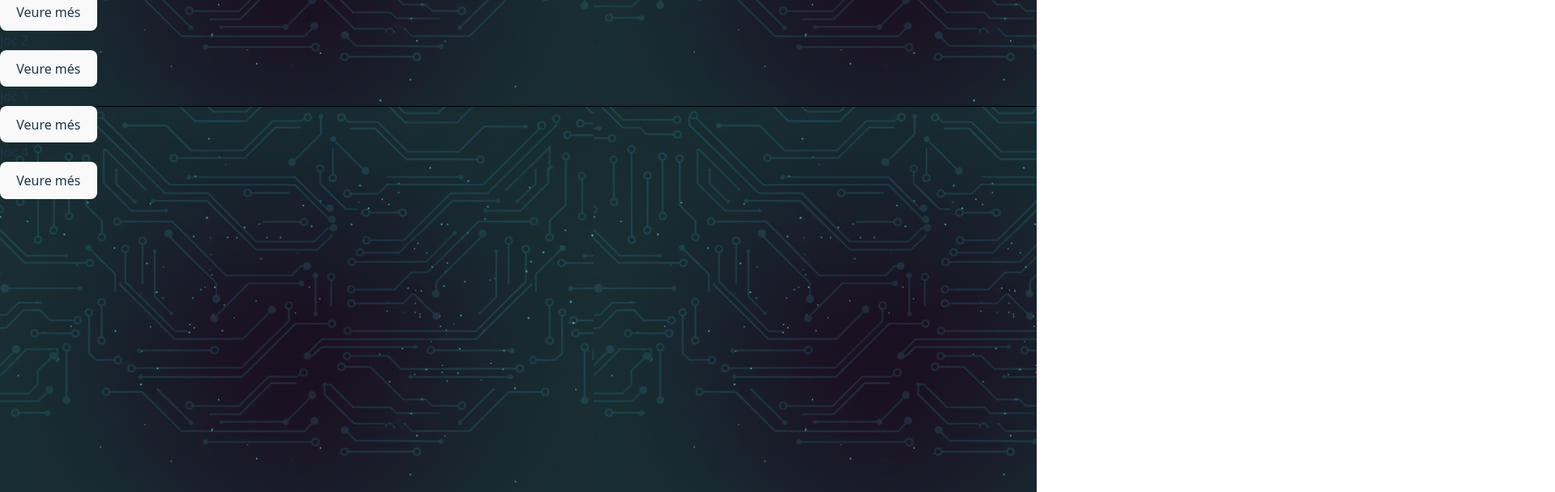
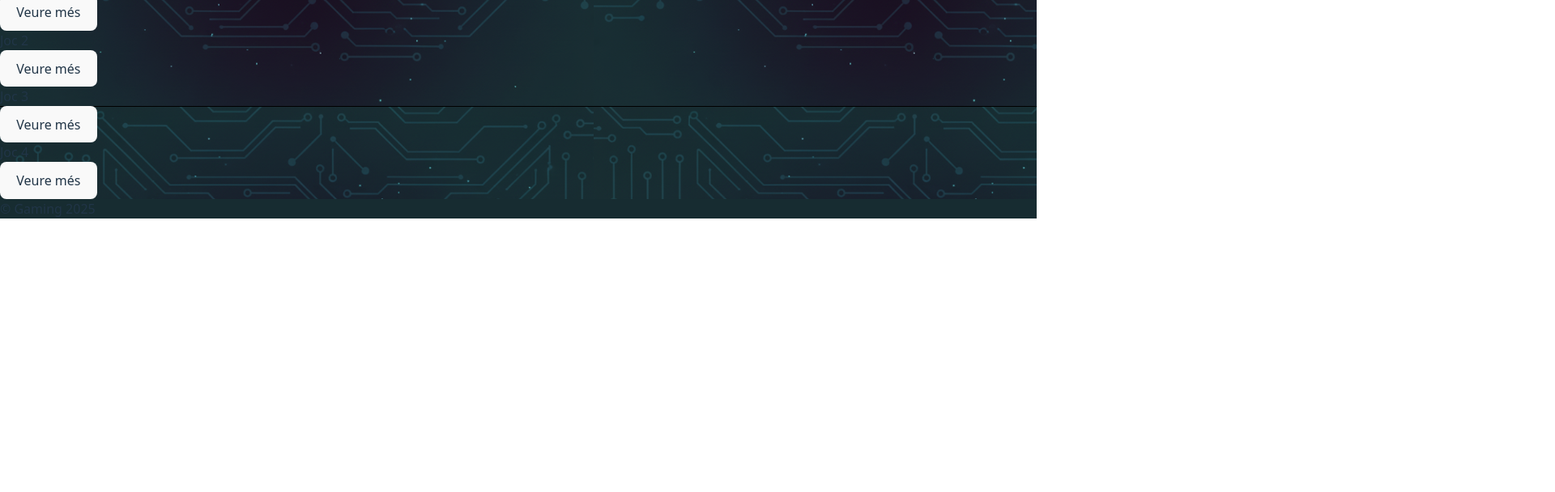
Before and after one commit to Dani-Alarcon/https---github.com-Dani-Alarcon-primerReact, a React (Vite) app: page / in a window 1280 px wide. Shown: the part 2184-2792 px from the top of the page at 81% size, 1920 px wide, since content can reach past the window. After the commit the page ends 2454 px from the top, so only its background shows below. Built offline with nearby package versions, Linux system fonts and the light colour scheme.

Commit message:
carrousel eliminado

```diff
--- a/src/Carousel.jsx
+++ /dev/null
@@ -1,66 +0,0 @@
-import React from 'react';
-
-const Carousel = () => {
-
-    const images = [
-        { id: 1, src: 'https://assets.nintendo.eu/image/private/f_auto,c_limit,w_1920,q_auto:low/qgbzgtxe8lhbibrlcjgp', alt: 'Joc 1' }, // Usando tu nueva imagen
-        { id: 2, src: 'https://assets.nintendo.eu/image/private/f_auto,c_limit,w_1920,q_auto:low/zv7j0uqcy3sgmqujzsrd', alt: 'Joc 2' },
-        { id: 3, src: 'https://image.api.playstation.com/vulcan/ap/rnd/202507/1617/2e757ffb0a6bb4b91af84db64e0183d725e56e5354f45eba.png', alt: 'Joc 3' },
-        { id: 4, src: 'https://sm.ign.com/ign_latam/game/t/the-legend/the-legend-of-zelda-breath-of-the-wild_z2sc.jpg', alt: 'Joc 4' },
-        { id: 5, src: 'https://i.pinimg.com/736x/ec/f4/04/ecf404c4cded91e164f3133c64d74e77.jpg', alt: 'Joc 5' },
-        { id: 6, src: 'https://i0.wp.com/www.pcmrace.com/wp-content/uploads/2024/10/DRAGON-BALL-Sparking-ZERO-key-art-4k-Review-resena-pc.jpg?fit=2560%2C1600&amp;ssl=1', alt: 'Joc 6' },
-    ];
-
-    const carouselItems = [...images, ...images];
-
-    return (
-        <div className="w-full py-12 mt-20">
-            <div className="max-w-4xl mx-auto px-4 overflow-hidden">
-
-                <div
-                    className="whitespace-nowrap carousel-track"
-                    style={{
-
-                        width: `${carouselItems.length * 200}px`,
-                    }}
-                >
-                    {carouselItems.map((image, index) => (
-                        <div
-                            key={`${image.id}-${index}`}
-
-                            className={`relative inline-block w-72 h-64 bg-[#4b617b] rounded-xl overflow-hidden
-                                        shadow-lg border border-[#9eefe5] shadow-[#9eefe5]/40
-                                        transform transition-transform duration-300 ease-out
-                                        hover:scale-105 hover:shadow-xl hover:shadow-[#9eefe5]/60
-                                        ${
-                                            index % 2 === 0 ? 'rotate-[-3deg]' : 'rotate-[3deg]'
-                                        }
-                                        mr-8 last:mr-0 flex-shrink-0`}
-
-                            style={{ minWidth: '200px', marginLeft: index > 0 ? '2rem' : '0', minHeight:'400px' }}
-                        >
-
-                            {}
-                            {image.src && image.src.includes('public/placeholder') ? (
-
-                                <div className="w-full h-full flex items-center justify-center text-white text-lg font-bold"
-                                    style={{ backgroundColor: '#4b617b', color: 'white' }}>
-                                    {image.alt}
-                                </div>
-                            ) : (
-                                <img
-                                    src={image.src}
-                                    alt={image.alt}
-                                    className="w-full h-full object-cover"
-                                />
-                            )}
-
-                        </div>
-                    ))}
-                </div>
-            </div>
-        </div>
-    );
-};
-
-export default Carousel;
--- a/src/Section.jsx
+++ b/src/Section.jsx
@@ -1,5 +1,4 @@
 import React from "react";
-import Carousel from './Carousel';
 
 const Card = ({ title, buttonText }) => (
     <div className="flex items-center justify-between p-4 bg-[#6c859d] rounded-lg shadow-lg mb-4
@@ -64,7 +63,7 @@ class Section extends React.Component {
                     </div>
                 </div>
                 {}
-                <Carousel />
+
             </section>
         );
     }
--- a/src/index.css
+++ b/src/index.css
@@ -72,20 +72,3 @@ button:focus-visible {
     background-color: #f9f9f9;
   }
 }
-
-@keyframes carousel-scroll {
-  0% {
-    transform: translateX(0);
-  }
-  100% {
-    transform: translateX(-1992px);
-  }
-}
-
-.carousel-track {
-  animation: carousel-scroll 30s linear infinite;
-}
-
-.carousel-track:hover {
-  animation-play-state: paused;
-}
```
